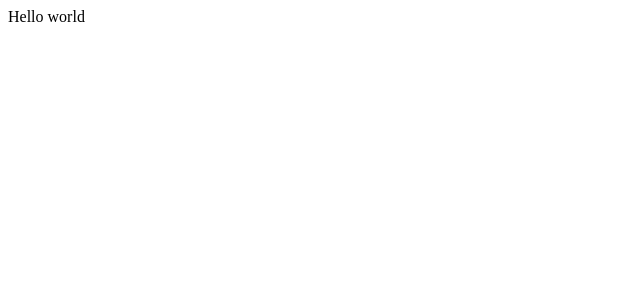
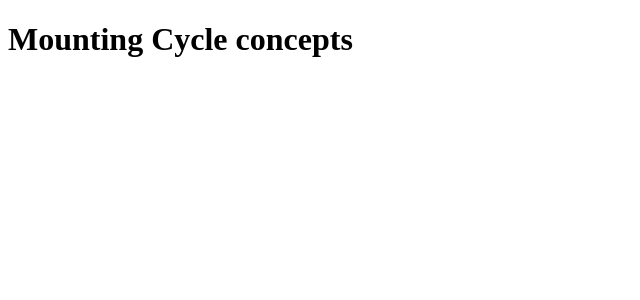
Before and after one commit to sunil-karpe/learn, a React (Create React App) app in the folder react-concepts/: page / in a window 1280 px wide. Shown: the top 300 px of the page, without its empty margins (0-640 px from the left). Built offline with nearby package versions, Linux system fonts and the light colour scheme.

Commit message:
Invoking order of react methods after mounting new component

```diff
--- a/react-concepts/src/App.js
+++ b/react-concepts/src/App.js
@@ -1,11 +1,17 @@
 import React,{Component} from "react";
+//Import the component at a time to learn the things present in it. Mainly component is imported from components folder.
+//Please remove the below line about the already learned component's import and add the new import line to include the component that you want.
+import MountingCycle from "./components/MountingCycle";
 
 
 class App extends Component{
 
   render(){
     return(
-      <div>Hello world</div>
+      <div>
+        {/* Add the imported component to learn concept present in it. */}
+        <MountingCycle/>
+      </div>
     )
   }
 }
--- /dev/null
+++ b/react-concepts/src/components/MountingCycle.js
@@ -0,0 +1,35 @@
+import React, { Component } from 'react'
+
+class MountingCycle extends Component {
+
+  constructor(props){
+      super(props)
+
+      this.state={
+          item:""
+
+      }
+    console.log("MountingCycle constructor called")
+  }
+
+  static getDerivedStateFromProps(){
+    console.log("MountingCycle getDerivedStateFromProps called")
+    return null
+
+  }
+
+  componentDidMount(){
+    console.log("MountingCycle componentDidMount called")
+
+  }
+
+  render() {
+      console.log("MountingCycle render called")
+    return (
+      <h1>Mounting Cycle concepts</h1>
+    )
+  }
+}
+
+
+export default MountingCycle
--- a/react-concepts/src/index.js
+++ b/react-concepts/src/index.js
@@ -6,7 +6,7 @@ import App from './App';
 
 const root = ReactDOM.createRoot(document.getElementById('root'));
 root.render(
-  <React.StrictMode>
+
     <App />
-  </React.StrictMode>
+
 );
```
